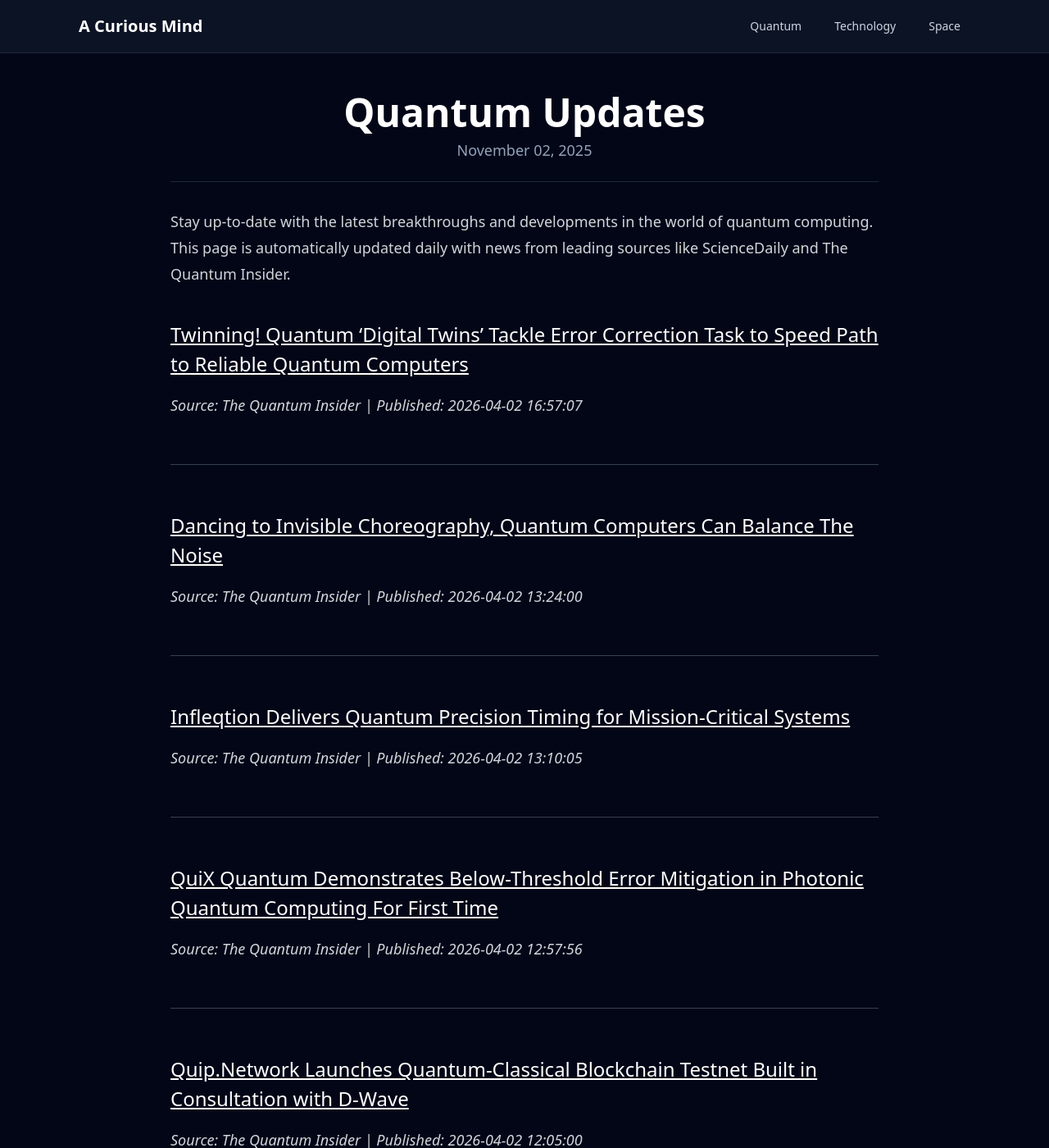
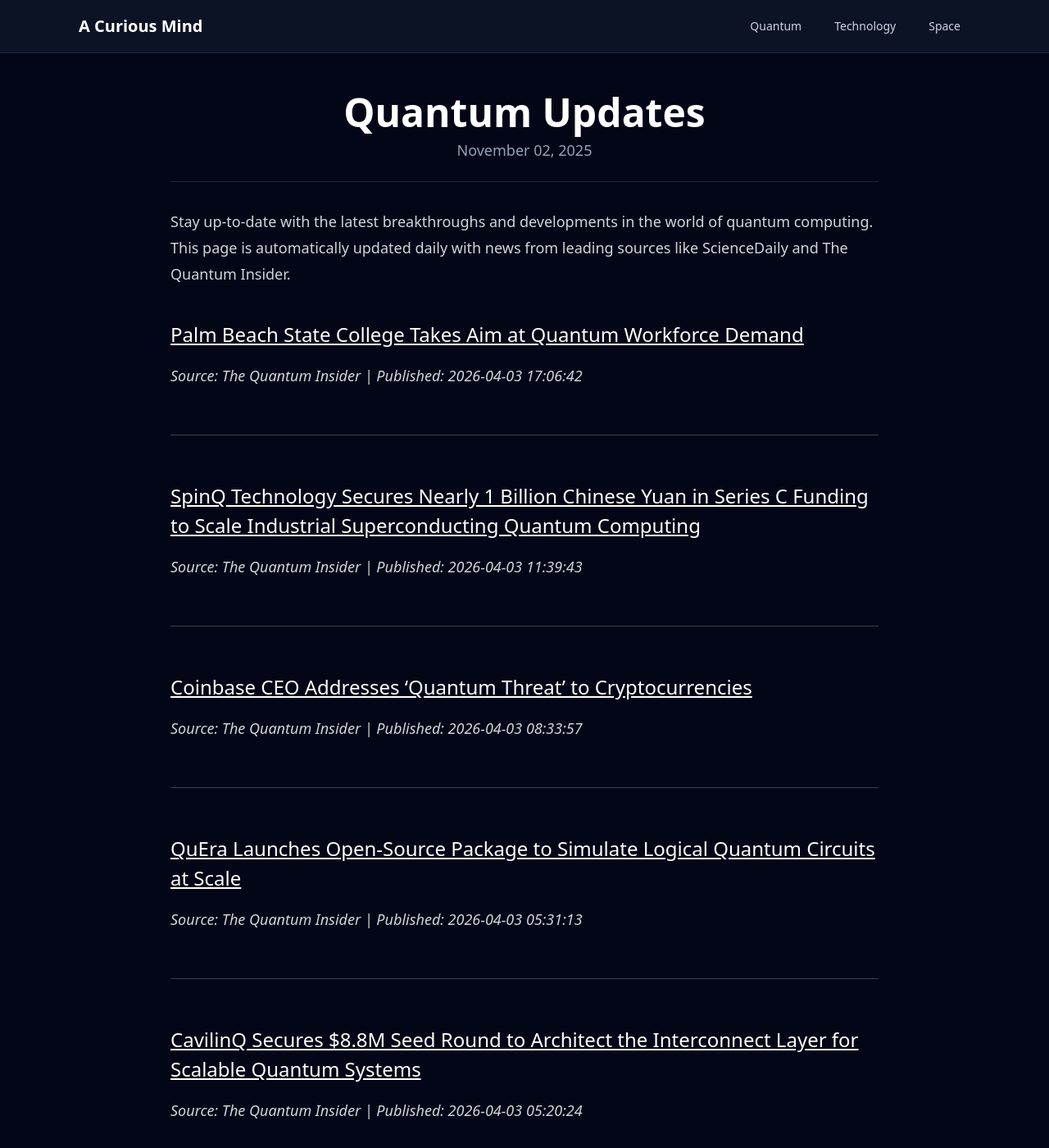
Before and after one commit to onehl7/onehl7.github.io, a Jekyll site: the page built from _posts/2025-11-02-quantum-updates.md, in a window 1280 px wide and 1400 px high. Shown: the whole window at 82% size. Built offline with Jekyll 4.4.1, drawn with Linux system fonts in a browser that asks for light colours; nearby versions of some CDN libraries.

Commit message:
Update quantum news data

```diff
--- a/_data/quantum_news.json
+++ b/_data/quantum_news.json
@@ -1,33 +1,33 @@
 [
   {
     "source": "The Quantum Insider",
-    "title": "Twinning! Quantum \u2018Digital Twins\u2019 Tackle Error Correction Task to Speed Path to Reliable Quantum Computers",
-    "link": "https://thequantuminsider.com/2026/04/02/twinning-quantum-digital-twins-tackle-error-correction-task-to-speed-path-to-reliable-quantum-computers/",
-    "published": "2026-04-02 16:57:07"
+    "title": "Palm Beach State College Takes Aim at Quantum Workforce Demand",
+    "link": "https://thequantuminsider.com/2026/04/03/palm-beach-state-college-takes-aim-at-quantum-workforce-demand/",
+    "published": "2026-04-03 17:06:42"
   },
   {
     "source": "The Quantum Insider",
-    "title": "Dancing to Invisible Choreography, Quantum Computers Can Balance The Noise",
-    "link": "https://thequantuminsider.com/2026/04/02/dancing-to-invisible-choreography-quantum-computers-can-balance-the-noise/",
-    "published": "2026-04-02 13:24:00"
+    "title": "SpinQ Technology Secures Nearly 1 Billion Chinese Yuan in Series C Funding to Scale Industrial Superconducting Quantum Computing",
+    "link": "https://thequantuminsider.com/2026/04/03/spinq-technology-secures-nearly-1-billion-chinese-yuan-in-series-c-funding-to-scale-industrial-superconducting-quantum-computing/",
+    "published": "2026-04-03 11:39:43"
   },
   {
     "source": "The Quantum Insider",
-    "title": "Infleqtion Delivers Quantum Precision Timing for Mission-Critical Systems",
-    "link": "https://thequantuminsider.com/2026/04/02/infleqtion-quantum-timing-solution/",
-    "published": "2026-04-02 13:10:05"
+    "title": "Coinbase CEO Addresses \u2018Quantum Threat\u2019 to Cryptocurrencies",
+    "link": "https://thequantuminsider.com/2026/04/03/coinbase-ceo-addresses-quantum-threat-to-cryptocurrencies/",
+    "published": "2026-04-03 08:33:57"
   },
   {
     "source": "The Quantum Insider",
-    "title": "QuiX Quantum Demonstrates Below-Threshold Error Mitigation in Photonic Quantum Computing For First Time",
-    "link": "https://thequantuminsider.com/2026/04/02/quix-quantum-demonstrates-below-threshold-error-mitigation-in-photonic-quantum-computing-for-first-time/",
-    "published": "2026-04-02 12:57:56"
+    "title": "QuEra Launches Open-Source Package to Simulate Logical Quantum Circuits at Scale",
+    "link": "https://thequantuminsider.com/2026/04/03/quera-launches-open-source-package-simulate-logical-quantum-circuits-scale/",
+    "published": "2026-04-03 05:31:13"
   },
   {
     "source": "The Quantum Insider",
-    "title": "Quip.Network Launches Quantum-Classical Blockchain Testnet Built in Consultation with D-Wave",
-    "link": "https://thequantuminsider.com/2026/04/02/quip-network-launches-quantum-classical-blockchain-testnet-built-in-consultation-with-d-wave/",
-    "published": "2026-04-02 12:05:00"
+    "title": "CavilinQ Secures $8.8M Seed Round to Architect the Interconnect Layer for Scalable Quantum Systems",
+    "link": "https://thequantuminsider.com/2026/04/03/cavilinq-raises-8-8m-quantum-interconnect/",
+    "published": "2026-04-03 05:20:24"
   },
   {
     "source": "ScienceDaily (Quantum Computing)",
```
